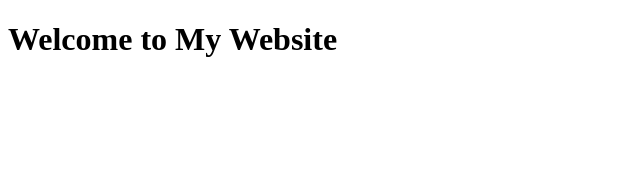
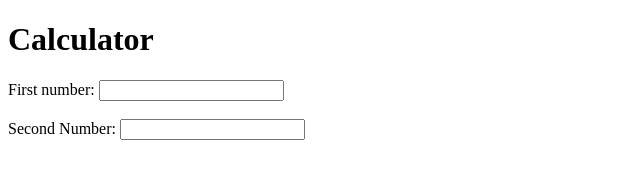
Before and after one commit to prince1220/Calculator, a plain HTML site: page index.html in a window 1280 px wide. Shown: the whole page, without its empty margins (0-640 px from the left). Drawn offline with Linux system fonts and the light colour scheme.

Commit message:
Added input fields

```diff
--- a/index.html
+++ b/index.html
@@ -10,7 +10,22 @@
     </head
     ><body>
     <main>
-        <h1>Welcome to My Website</h1>
+        <h1>Calculator</h1>
+
+        <div>
+
+            <label for="num1">First number:</label>
+            <input type="text" id="num1" ><br><br>
+            <label for="num2">Second Number:</label>
+            <input type="text" id="num2"><br><br>
+
+
+        </div>
+
+
+
+
+
     </main>
     <script src="script.js"></script>
 
```
